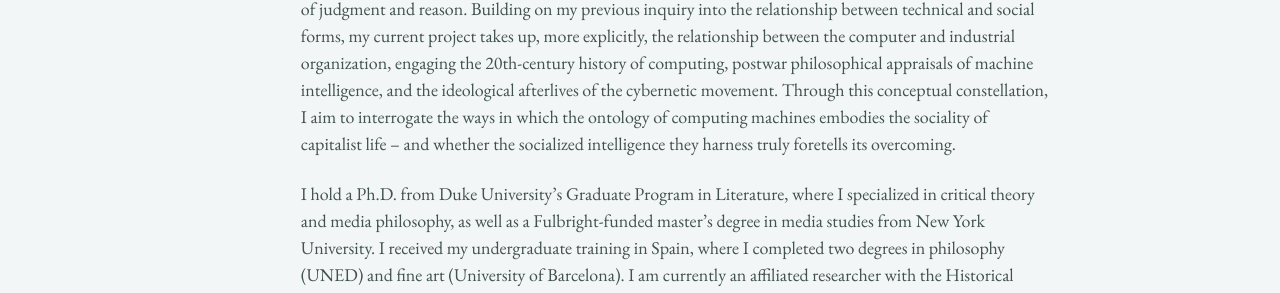
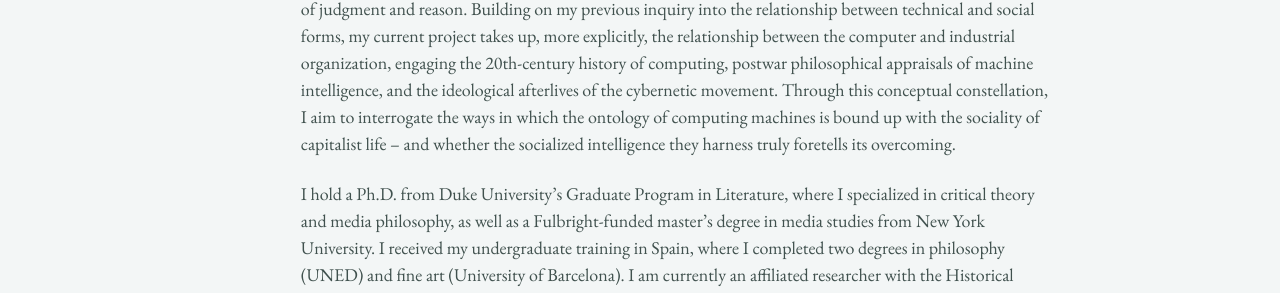
Before and after one commit to epujol90/epujol90.github.io, a Jekyll site: the page built from _pages/about.md, in a window 1280 px wide and 1255 px high. Shown: the part 653-946 px from the top of the window. Built offline with Jekyll 4.4.1, drawn with Linux system fonts in a browser that asks for light colours; some web fonts are replaced; a script bundle is joined from its source files by our own code; library files that are not in the unit come from our copies; some of the changed text lies outside the part shown.

Commit message:
Update about.md

```diff
--- a/_pages/about.md
+++ b/_pages/about.md
@@ -10,6 +10,6 @@ I am a scholar of technology, media, and aesthetics trained in continental philo
 
 My doctoral research centered on the _longue durée_ of industrial modernity and what the early Frankfurt School theorists called “instrumental reason,” tracing its roots to the nineteenth century. My dissertation, _Karl Marx, Philosopher of Technics: Critique, Alienation, and the Materiality of Social Power_, grounded this inquiry in the mid-19th-century debates on technology and political economy central to the first critical appraisals of industrialization -- including Marx's decisive intervention. Drawing on understudied materials from the _Marx-Engels Gesamtausgabe_ (MEGA²), I reconstructed how Marx came to understand the relationship between capitalism and the modern technical system, against the backdrop of a techno-determinist common sense emerging from the Industrial Revolution. Contrary to prevailing economicist and productivist readings, I argued that Marx theorized industrial development and its constitutive mechanism -- the “subsumption” of the labor process by capital -- as an alienated organization of human-technical relations, whereby capitalist power becomes embedded in the very conditions of human life.
 
-As I revise this work into a monograph, my ongoing research traces how "subsumption" as a core dynamic of capitalist modernity has shaped the course of the information age and is reasserting itself with renewed force in the contemporary AI project -- especially in its claim to expand human autonomy through the automation of judgment and reason. Building on my previous inquiry into the relationship between technical and social forms, my current project takes up, more explicitly, the relationship between the computer and industrial organization, engaging the 20th-century history of computing, postwar philosophical appraisals of machine intelligence, and the ideological afterlives of the cybernetic movement. Through this conceptual constellation, I aim to interrogate the ways in which the ontology of computing machines embodies the sociality of capitalist life -- and whether the socialized intelligence they harness truly foretells its overcoming.
+As I revise this work into a monograph, my ongoing research traces how "subsumption" as a core dynamic of capitalist modernity has shaped the course of the information age and is reasserting itself with renewed force in the contemporary AI project -- especially in its claim to expand human autonomy through the automation of judgment and reason. Building on my previous inquiry into the relationship between technical and social forms, my current project takes up, more explicitly, the relationship between the computer and industrial organization, engaging the 20th-century history of computing, postwar philosophical appraisals of machine intelligence, and the ideological afterlives of the cybernetic movement. Through this conceptual constellation, I aim to interrogate the ways in which the ontology of computing machines is bound up with the sociality of capitalist life -- and whether the socialized intelligence they harness truly foretells its overcoming.
 
 I hold a Ph.D. from Duke University’s Graduate Program in Literature, where I specialized in critical theory and media philosophy, as well as a Fulbright-funded master’s degree in media studies from New York University. I received my undergraduate training in Spain, where I completed two degrees in philosophy (UNED) and fine art (University of Barcelona). I am currently an affiliated researcher with the Historical Materialism Studies Group of the Societat Catalana de Filosofia -- the philosophy section of the Institut d’Estudis Catalans, the highest academic body for the Catalan language and culture. Alongside my research, I have developed substantive experience in writing pedagogy, including two years of writing center practice at Duke’s Thompson Writing Studio and teaching writing-intensive courses on media theory, philosophy of technology, and the history and politics of AI.
```
